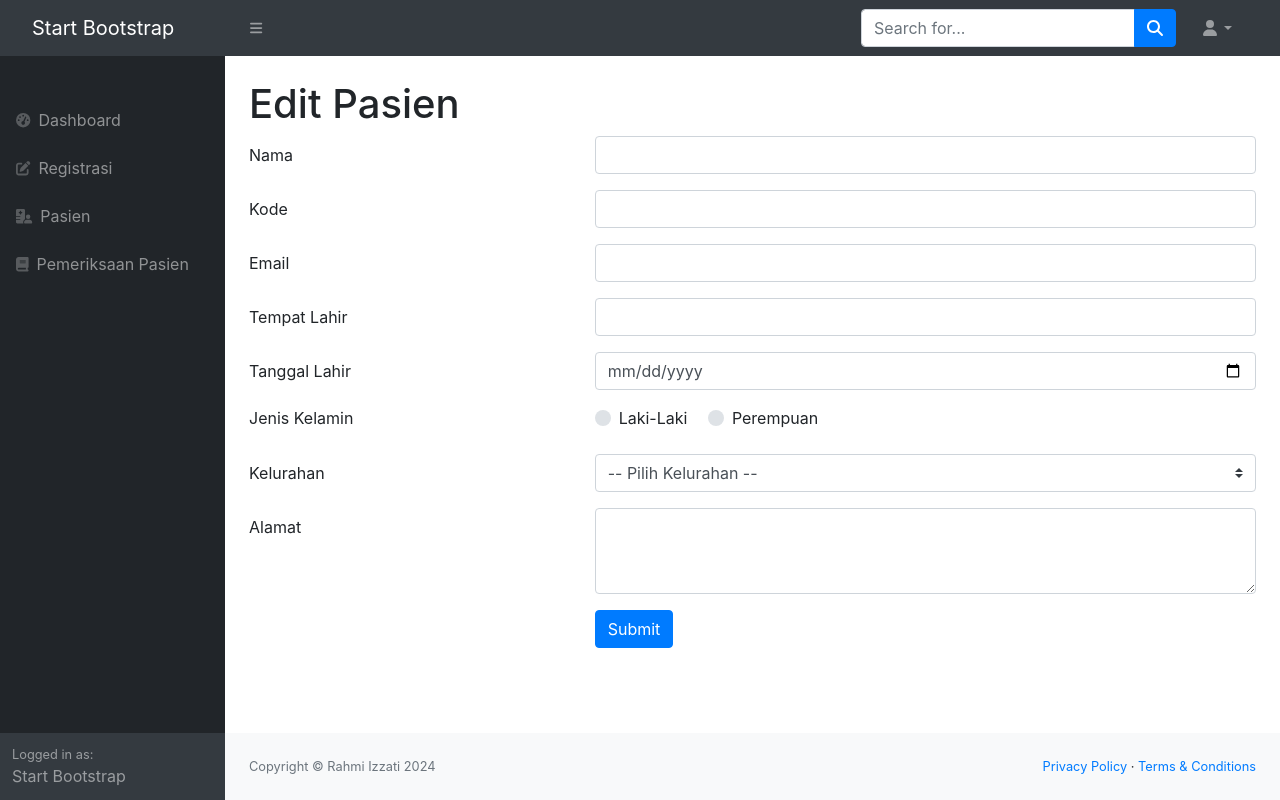
After one commit to rahmiiz/Pemweb2, a PHP site: page /pasien_edit.php?id=1 in a window 1280 px wide. The commit adds this page. Run offline with PHP 8.4, Linux system fonts and the light colour scheme; data that the repository does not hold is empty; some libraries are stand-ins or nearby versions.

Commit message:
Praktikum 6

```diff
--- a/praktikum 6/koneksi.php
+++ b/praktikum 6/koneksi.php
@@ -2,7 +2,7 @@
 $host = 'localhost';
 $db = 'db_puskesmas';
 $user = 'root';
-$pass = '';
+$pass = "";
 $charset = 'utf8mb4';
 
 $dsn = "mysql:host=$host;dbname=$db;charset=$charset";
--- a/praktikum 6/menu.php
+++ b/praktikum 6/menu.php
@@ -3,7 +3,7 @@
         <nav class="sb-sidenav accordion sb-sidenav-dark" id="sidenavAccordion">
             <div class="sb-sidenav-menu">
                 <div class="nav">
-                    <div class="sb-sidenav-menu-heading">Core</div>
+                    <div class="sb-sidenav-menu-heading"></div>
                     <a class="nav-link" href="dashboard.php">
                         <div class="sb-nav-link-icon"><i class="fas fa-tachometer-alt"></i></div>
                         Dashboard
@@ -18,6 +18,12 @@
                         <div class="sb-nav-link-icon"><i class="fas fa-hospital-user"></i></div>
                         Pasien
                     </a>
+
+                    <a class="nav-link" href="periksa.php">
+                        <div class="sb-nav-link-icon"><i class="fas fa-book"></i></div>
+                        Pemeriksaan Pasien
+                    </a>
+
                 </div>
             </div>
             <div class="sb-sidenav-footer">
--- /dev/null
+++ b/praktikum 6/pasien_edit.php
@@ -0,0 +1,88 @@
+<?php
+include_once('koneksi.php');
+$kelurahan = $dbh->query('SELECT * FROM kelurahan');
+$id = $_GET['id'];
+$pasien = $dbh->query("SELECT * FROM pasien WHERE id = $id")->fetch();
+
+include_once('top.php');
+include_once('menu.php');
+?>
+<div class="container-fluid px-4">
+    <h1 class="mt-4">Edit Pasien</h1>
+    <link rel="stylesheet" href="https://stackpath.bootstrapcdn.com/bootstrap/4.1.3/css/bootstrap.min.css">
+<link rel="stylesheet" href="https://maxcdn.bootstrapcdn.com/font-awesome/4.7.0/css/font-awesome.min.css">
+
+<form action="pasien_update.php" method="post">
+    <input type="hidden" name="id" value="<?= $pasien['id']?>">
+
+  <div class="form-group row">
+    <label for="nama" class="col-4 col-form-label">Nama</label>
+    <div class="col-8">
+      <input id="nama" name="nama" type="text" class="form-control" required="required" value="<?= $pasien['nama']?>">
+    </div>
+  </div>
+  <div class="form-group row">
+    <label for="kode" class="col-4 col-form-label">Kode</label>
+    <div class="col-8">
+      <input id="kode" name="kode" type="text" class="form-control" required="required" value="<?= $pasien['kode']?>">
+    </div>
+  </div>
+  <div class="form-group row">
+    <label for="email" class="col-4 col-form-label">Email</label>
+    <div class="col-8">
+      <input id="email" name="email" type="text" class="form-control" required="required" value="<?= $pasien['email']?>">
+    </div>
+  </div>
+  <div class="form-group row">
+    <label for="tmp_lahir" class="col-4 col-form-label">Tempat Lahir</label>
+    <div class="col-8">
+      <input id="tmp_lahir" name="tmp_lahir" type="text" class="form-control" required="required" value="<?= $pasien['tmp_lahir']?>">
+    </div>
+  </div>
+  <div class="form-group row">
+    <label for="tgl_lahir" class="col-4 col-form-label">Tanggal Lahir</label>
+    <div class="col-8">
+      <input id="tgl_lahir" name="tgl_lahir" type="date" class="form-control" required="required" value="<?= $pasien['tgl_lahir']?>">
+    </div>
+  </div>
+  <div class="form-group row">
+    <label class="col-4">Jenis Kelamin</label>
+    <div class="col-8">
+      <div class="custom-control custom-radio custom-control-inline">
+        <input name="gender" id="gender_0" type="radio" class="custom-control-input" value="L" required="required" <?= $pasien['gender'] == 'L' ? 'checked' : '' ?>>
+        <label for="gender_0" class="custom-control-label">Laki-Laki</label>
+      </div>
+      <div class="custom-control custom-radio custom-control-inline">
+        <input name="gender" id="gender_1" type="radio" class="custom-control-input" value="P" required="required" <?= $pasien['gender'] == 'P' ? 'checked' : '' ?>>
+        <label for="gender_1" class="custom-control-label">Perempuan</label>
+      </div>
+    </div>
+  </div>
+  <div class="form-group row">
+    <label for="kelurahan_id" class="col-4 col-form-label">Kelurahan</label>
+    <div class="col-8">
+      <select id="kelurahan_id" name="kelurahan_id" class="custom-select" required="required">
+        <option value="">-- Pilih Kelurahan --</option>
+        <?php foreach ($kelurahan as $kel) : ?>
+            <option <?= $pasien['kelurahan_id'] == $kel['id'] ? 'selected' : '' ?> value="<?= $kel ['id'] ?>"><?= $kel ['nama']?></option>
+            <?php endforeach; ?>
+      </select>
+    </div>
+  </div>
+  <div class="form-group row">
+    <label for="alamat" class="col-4 col-form-label">Alamat</label>
+    <div class="col-8">
+      <textarea id="alamat" name="alamat" cols="40" rows="3" class="form-control" required="required"><?= $pasien['alamat']?></textarea>
+    </div>
+  </div>
+  <div class="form-group row">
+    <div class="offset-4 col-8">
+      <button name="submit" type="submit" class="btn btn-primary">Submit</button>
+    </div>
+  </div>
+</form>
+</div>
+
+<?php
+include_once('bottom.php');
+?>
```
Also changed, not shown: praktikum 6/pasien.php (+7 -3 lines), praktikum 6/pasien_create.php (added, +83 -0 lines), praktikum 6/pasien_delete.php (added, +15 -0 lines), praktikum 6/pasien_store.php (added, +22 -0 lines), praktikum 6/pasien_update.php (added, +23 -0 lines), praktikum 6/periksa.php (added, +42 -0 lines).
